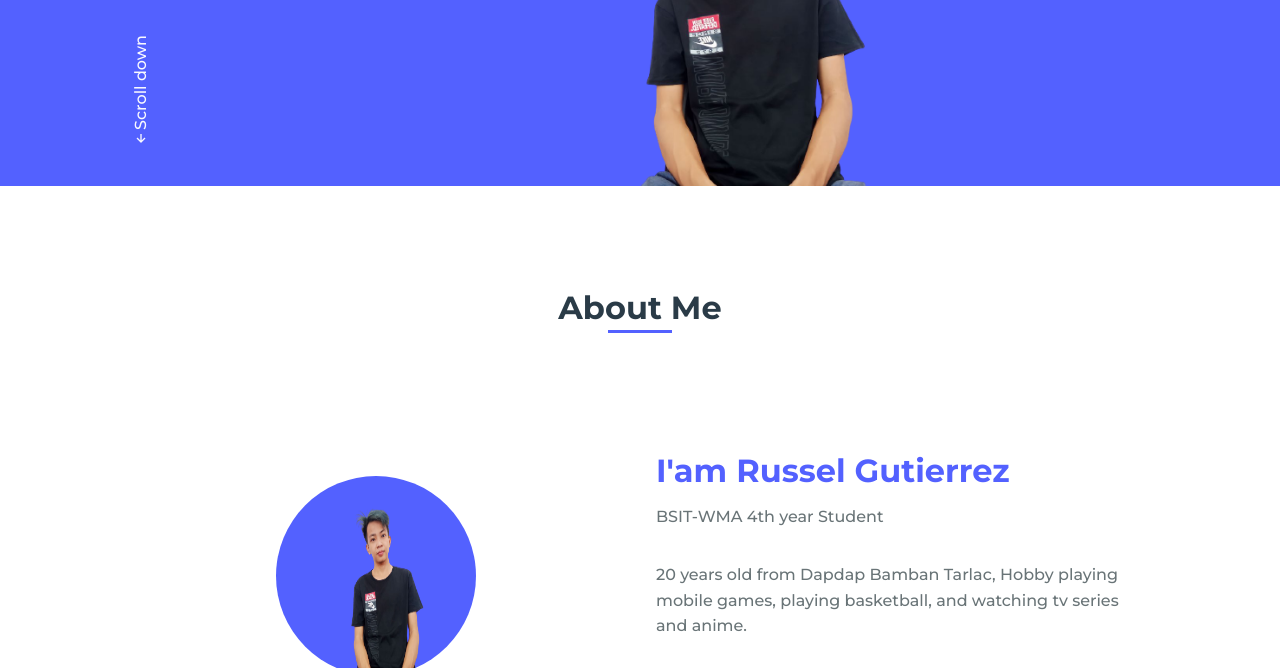
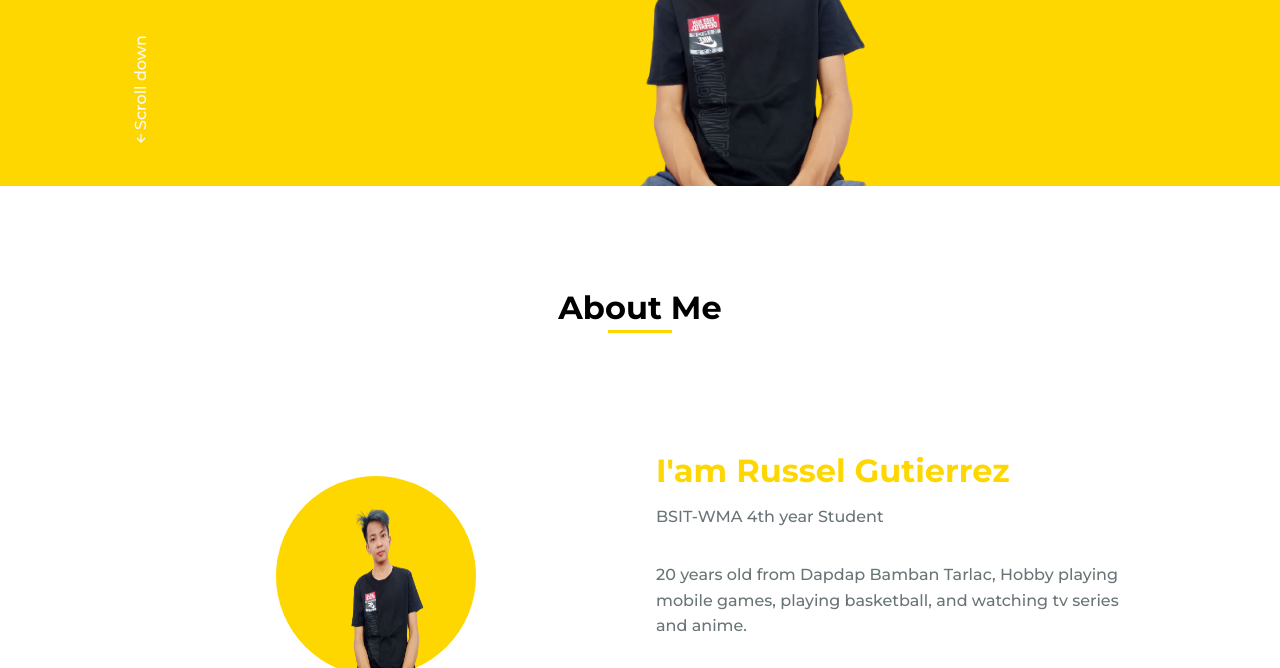
Before and after one commit to RusselTG/ipt2-casestudy-midterm, a plain HTML site: page Russel Gutierrez/index.html in a window 1280 px wide. Shown: the part 454-1122 px from the top of the page. Drawn offline with nearby package versions, Linux system fonts and the light colour scheme.

Commit message:
fixed issue for Mr. Gutierrez
color have been change and updated

```diff
--- a/Russel Gutierrez/assets/css/styles.css
+++ b/Russel Gutierrez/assets/css/styles.css
@@ -9,9 +9,9 @@
 
 /*===== Colores =====*/
 :root{
-    --first-color: #5361FF;
+    --first-color: #ffd700;
     --white-color: #FAFAFF;
-    --dark-color: #2A3B47;
+    --dark-color: #000000;
     --text-color: #697477;
 }
 
```
